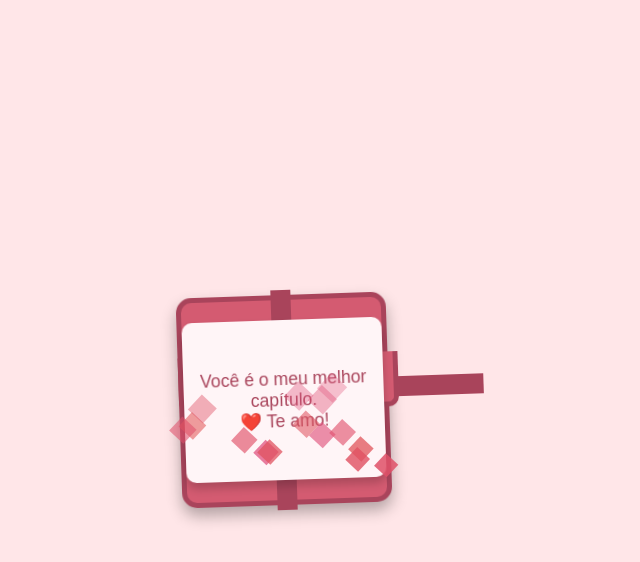
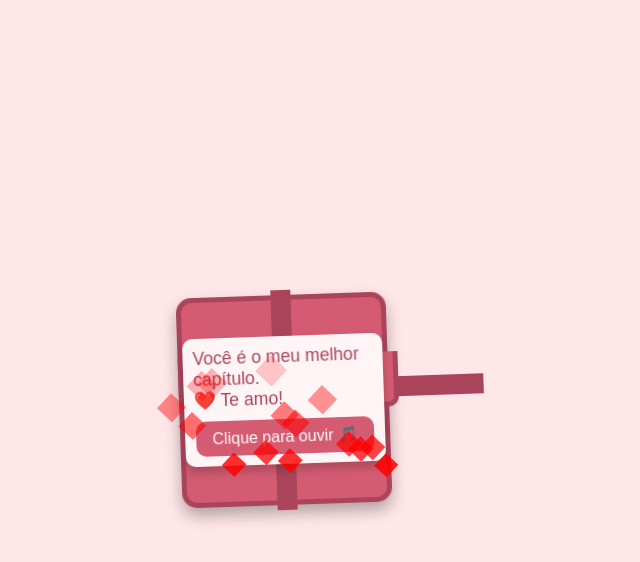
Before and after one commit to opgmoraes/surpresamb, a plain HTML site: page index.html in a window 1280 px wide. Both pictures are taken after a click on the element 640 px from the left and 400 px from the top of the page. Shown: the whole page, without its empty margins (356-996 px from the left). Drawn offline with Linux system fonts and the light colour scheme.

Commit message:
Update index.html

```diff
--- a/index.html
+++ b/index.html
@@ -4,89 +4,41 @@
   <meta charset="UTF-8" />
   <meta name="viewport" content="width=device-width, initial-scale=1.0"/>
   <title>Surpresa Romântica</title>
-  <script src="https://www.youtube.com/watch?v=d1INCiRKLyw"></script>
+  <script src="https://www.youtube.com/iframe_api"></script>
   <style>
-    body, html {
-      margin: 0; padding: 0;
-      width: 100%; height: 100%;
-      display: flex; justify-content: center; align-items: center;
-      background: #ffe6e8;
-      overflow: hidden;
-      font-family: 'Arial', sans-serif;
-    }
-    .gift-box {
-      width: 200px; height: 200px;
-      background: #d45b71;
-      border: 5px solid #a9445b;
-      border-radius: 15px;
-      position: relative;
-      cursor: pointer;
-      box-shadow: 0 8px 15px rgba(0,0,0,0.3);
-      animation: sway 2s infinite ease-in-out;
-    }
-    .ribbon {
-      position: absolute;
-      width: 20px; height: 220px;
-      background: #a9445b;
-      top: -10px; left: 90px;
-    }
-    .ribbon::before {
-      content: '';
-      position: absolute;
-      width: 220px; height: 20px;
-      background: #a9445b;
-      top: 90px; left: -10px;
-    }
-    @keyframes sway {
-      0%,100% { transform: rotate(-2deg); }
-      50% { transform: rotate(2deg); }
-    }
-    .lid {
-      content: '';
-      position: absolute;
-      width: 210px; height: 50px;
-      background: #d45b71;
-      border: 5px solid #a9445b;
-      border-bottom: none;
-      top: -55px; left: -5px;
-      border-radius: 10px 10px 0 0;
+    body, html { margin: 0; padding: 0; width: 100%; height: 100%;
+      display: flex; align-items: center; justify-content: center;
+      background: #ffe6e8; overflow: hidden; font-family: Arial, sans-serif; }
+    .gift-box { width: 200px; height: 200px; background: #d45b71;
+      border: 5px solid #a9445b; border-radius: 15px; position: relative;
+      cursor: pointer; box-shadow: 0 8px 15px rgba(0,0,0,0.3);
+      animation: sway 2s infinite ease-in-out; }
+    .ribbon { position: absolute; width: 20px; height: 220px;
+      background: #a9445b; top: -10px; left: 90px; }
+    .ribbon::before { content: ''; position: absolute; width: 220px;
+      height: 20px; background: #a9445b; top: 90px; left: -10px; }
+    @keyframes sway { 0%,100% { transform: rotate(-2deg); } 50% { transform: rotate(2deg); } }
+    .lid { position: absolute; width: 210px; height: 50px;
+      background: #d45b71; border: 5px solid #a9445b; border-bottom: none;
+      top: -55px; left: -5px; border-radius: 10px 10px 0 0;
       transform-origin: bottom center;
-      transition: transform 0.7s ease-out;
-    }
-    .lid.open {
-      transform: rotateX(180deg) translateY(-100%);
-    }
-    .message {
-      position: absolute;
-      top: 50%; left: 50%;
-      transform: translate(-50%, -50%);
-      width: 180px; height: 140px;
-      background: #fff5f7;
-      border-radius: 10px;
-      display: none;
-      align-items: center;
-      justify-content: center;
-      text-align: center;
-      padding: 10px;
-      box-shadow: 0 6px 10px rgba(0,0,0,0.2);
-    }
-    .message p {
-      margin: 0;
-      font-size: 1.1rem;
-      color: #a9445b;
-    }
-    .heart {
-      position: absolute;
-      width: 20px; height: 20px;
-      background: red;
-      transform: rotate(45deg);
-      opacity: 0;
-      animation: float 3s infinite ease-in;
-    }
-    @keyframes float {
-      0% { opacity: 1; transform: translate(0,0) rotate(45deg) scale(0.8); }
-      100% { opacity: 0; transform: translate(-50px, -150px) rotate(45deg) scale(1.2); }
-    }
+      transition: transform 0.7s ease-out; }
+    .lid.open { transform: rotateX(180deg) translateY(-100%); }
+    .message { position: absolute; width: 180px; background: #fff5f7;
+      border-radius: 10px; padding: 10px; box-shadow: 0 6px 10px rgba(0,0,0,0.2);
+      display: none; flex-direction: column;
+      align-items: center; justify-content: center;
+      top: 50%; left: 50%; transform: translate(-50%, -50%); }
+    .message p { margin: 0 0 10px 0; color: #a9445b; font-size: 1.1rem; }
+    .play-btn { background: #d45b71; color: white; border: none;
+      border-radius: 10px; padding: 8px 16px; font-size: 1rem;
+      cursor: pointer; transition: background 0.3s; }
+    .play-btn:hover { background: #a9445b; }
+    .heart { position: absolute; width: 20px; height: 20px;
+      background: red; transform: rotate(45deg); opacity: 0;
+      animation: float 3s infinite ease-in; }
+    @keyframes float { 0% { opacity: 1; transform: translate(0,0) rotate(45deg) scale(0.8); }
+      100% { opacity: 0; transform: translate(-50px, -150px) rotate(45deg) scale(1.2); } }
   </style>
 </head>
 <body>
@@ -96,6 +48,7 @@
     <div class="lid" id="lid"></div>
     <div class="message" id="message">
       <p>Você é o meu melhor capítulo.<br>❤️ Te amo!</p>
+      <button class="play-btn" id="playMusic">Clique para ouvir 🎵</button>
     </div>
   </div>
 
@@ -103,37 +56,29 @@
 
   <script>
     let player;
-
     function onYouTubeIframeAPIReady() {
       player = new YT.Player('music', {
-        height: '0',
-        width: '0',
+        height: '0', width: '0',
         videoId: 'd1INCiRKLyw',
-        playerVars: {
-          autoplay: 0,
-          loop: 1,
-          playlist: 'd1INCiRKLyw'
-        }
+        playerVars: { autoplay: 0, loop: 1, playlist: 'd1INCiRKLyw' }
       });
     }
 
     const box = document.getElementById('box');
     const lid = document.getElementById('lid');
     const message = document.getElementById('message');
+    const playBtn = document.getElementById('playMusic');
 
     box.addEventListener('click', () => {
       lid.classList.toggle('open');
       message.style.display = lid.classList.contains('open') ? 'flex' : 'none';
+      if (lid.classList.contains('open')) spawnHearts(15);
+    });
 
-      if (lid.classList.contains('open')) {
-        spawnHearts(15);
-        if (player && typeof player.playVideo === 'function') {
-          player.playVideo();
-        }
-      } else {
-        if (player && typeof player.pauseVideo === 'function') {
-          player.pauseVideo();
-        }
+    playBtn.addEventListener('click', () => {
+      if (player && typeof player.playVideo === 'function') {
+        player.playVideo();
+        playBtn.style.display = 'none';
       }
     });
 
@@ -144,14 +89,10 @@
         heart.style.left = Math.random() * 200 + 'px';
         heart.style.bottom = 0;
         heart.style.animationDelay = (Math.random() * 2) + 's';
-        heart.style.background = `hsl(${Math.random() * 20 + 340}, 70%, 60%)`;
         box.appendChild(heart);
-        setTimeout(() => {
-          heart.remove();
-        }, 4000);
+        setTimeout(() => heart.remove(), 4000);
       }
     }
   </script>
-
 </body>
 </html>
```
